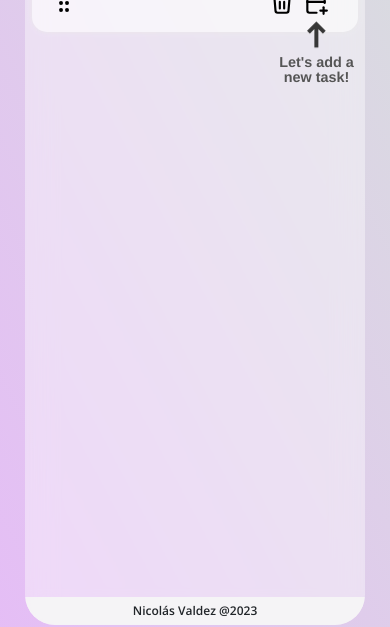
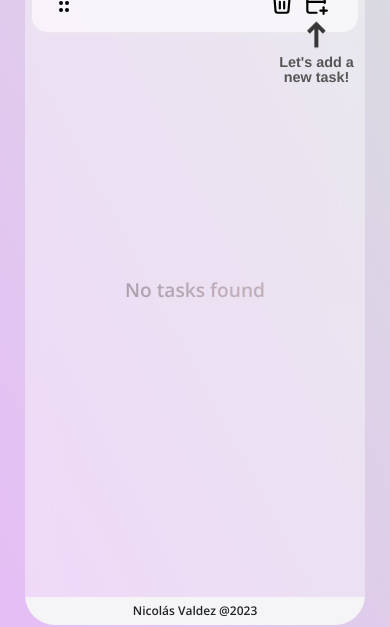
Before and after one commit to nicov90/task-list, a React (Create React App) app: page / in a window 390 px wide. Shown: the part 194-821 px from the top of the page. Built offline with nearby package versions, Linux system fonts and the light colour scheme; a web font is replaced by a local one.

Commit message:
minimal changes

```diff
--- a/src/App.css
+++ b/src/App.css
@@ -55,7 +55,7 @@
   display: flex;
   align-items: center;
 }
-.no-task-msg-container {
+.notask-float-container {
   margin-right: 8px;
   margin-top: 22px;
   display: flex;
@@ -63,7 +63,7 @@
   text-align: center;
   transform: translateX(25px);
 }
-.no-task-msg {
+.notask-float-msg {
   display: inline-block;
   color: rgb(85, 85, 85);
   font-family: Helvetica, sans-serif;
@@ -72,6 +72,23 @@
   line-height: 15px;
   width: 90px;
   animation: moveArrow 0.8s infinite alternate-reverse;
+}
+.notask-msg-container{
+  height: 440px;
+  display: flex;
+  align-items: center;
+  justify-content: center;
+  text-align: center;
+  font-size: 1.4rem;
+  font-weight: 600;
+  transform: translateY(-10px);
+}
+.notask-msg-container > p{
+  color: transparent;
+  background: linear-gradient(
+    112.1deg, rgba(56, 44, 44, 0.35) 11.4%,
+    rgba(114, 78, 78, 0.35) 70.2%);
+  background-clip: text;
 }
 .arrowup-img {
   position: absolute;
@@ -192,6 +209,9 @@
   z-index: 1;
 }
 @media screen and (max-width: 768px) {
+  .notask-msg-container{
+    font-size: 1.3rem;
+  }
   .delete-options{
     padding: 10px 50px;
   }
@@ -199,6 +219,10 @@
 @media screen and (max-width: 425px) {
   .title-container {
     padding-left: 32px;
+  }
+  .notask-msg-container{
+    font-size: 1.2rem;
+    transform: translateY(-14px);
   }
   .delete-options-container{
     gap: 15px;
@@ -212,6 +236,9 @@
   }
 }
 @media screen and (max-width: 320px){
+  .notask-msg-container{
+    font-size: 1rem;
+  }
   .delete-options{
     padding: 10px 26px;
   }
--- a/src/App.js
+++ b/src/App.js
@@ -184,9 +184,14 @@ function App() {
 
           <AllTasks>
             {tasksArray.length === 0 && (
-              <div className="no-task-msg-container">
-                <p className="no-task-msg">Let's add a new task!</p>
-              </div>
+              <>
+                <div className="notask-float-container">
+                  <p className="notask-float-msg">Let's add a new task!</p>
+                </div>
+                <div className="notask-msg-container">
+                  <p>No tasks found</p>
+                </div>
+              </>
             )}
             {uniqueDates.map((date) => (
               <React.Fragment key={date}>
--- a/src/css/Task.css
+++ b/src/css/Task.css
@@ -60,3 +60,8 @@
         max-height: 90px;
     }
 }
+@media screen and (max-width: 425px) {
+    .task-title{
+        max-height: 75px;
+    }
+}
```
